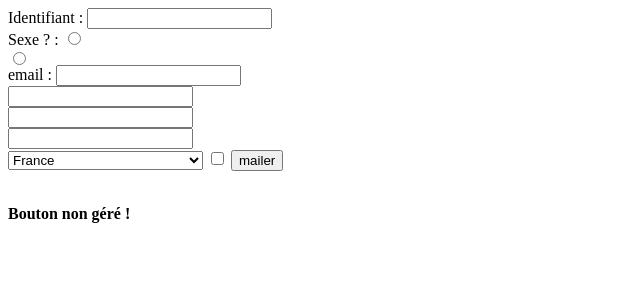
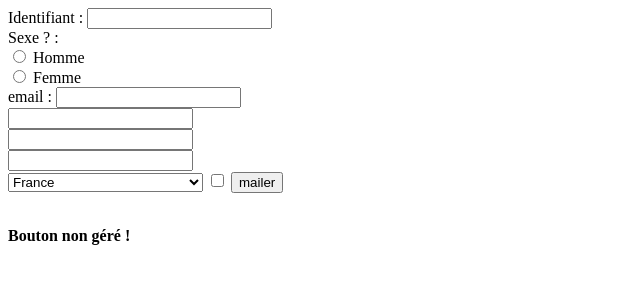
Before and after one commit to Enzo-Vargas83/TD2_PHP, a PHP site: page / in a window 1280 px wide. Shown: the top 300 px of the page, without its empty margins (0-640 px from the left). Run offline with PHP 8.4, Linux system fonts and the light colour scheme; data that the repository does not hold is empty.

Commit message:
ajout du form

```diff
--- a/index.php
+++ b/index.php
@@ -1,9 +1,9 @@
 <form action="data-processing.php" method="post">
     <label for="identifiant">Identifiant : </label>
     <input type="text" name="identifiant"><br/>
-    <label for="Homme">Sexe ? : </label>
-    <input type="radio" name="Homme"><br />
-    <input type="radio" name="Femme"><br/>
+    <label for="Homme">Sexe ? : </label><br />
+    <input type="radio" name="Homme"> Homme<br />
+    <input type="radio" name="Femme"> Femme<br/>
     <label for="email">email : </label>
     <input type="text" name="email"><br/>
     <input type="password" name="password"><br/>
```
